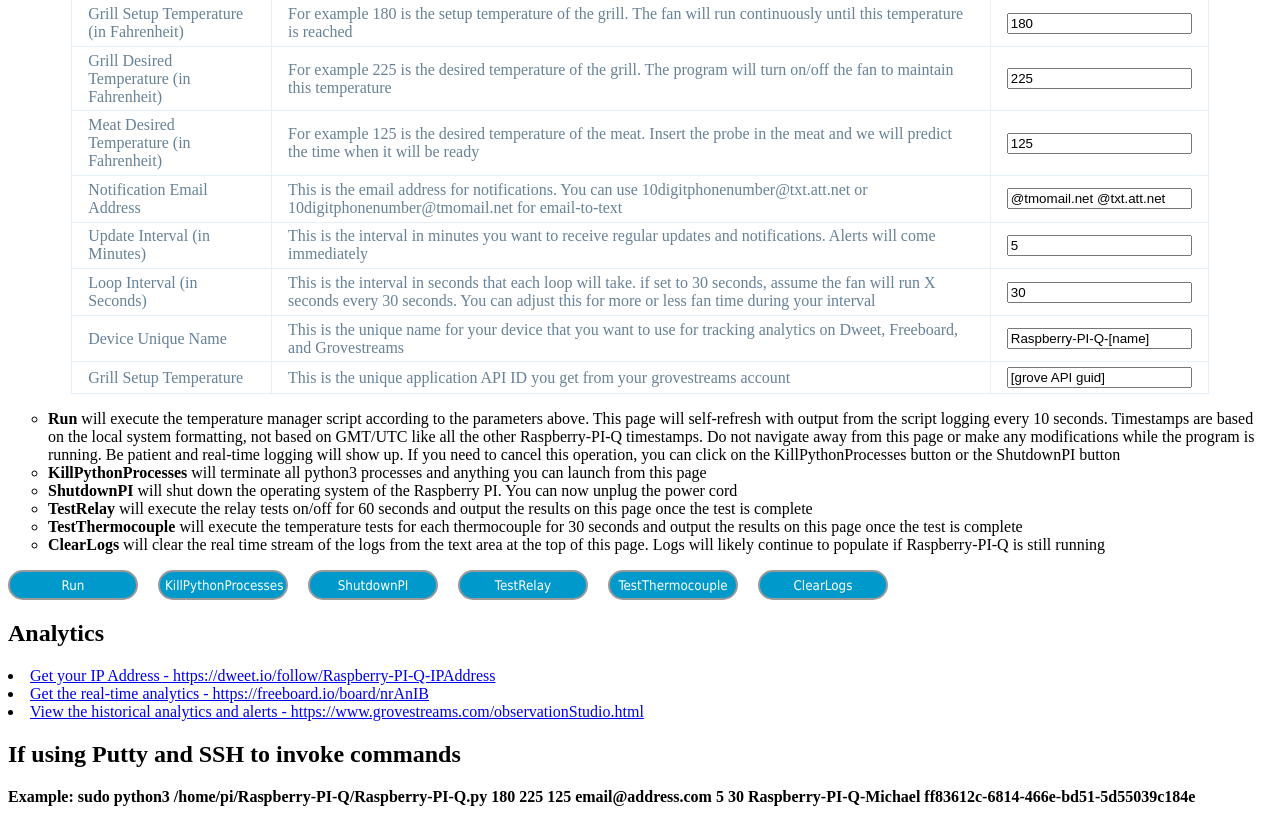
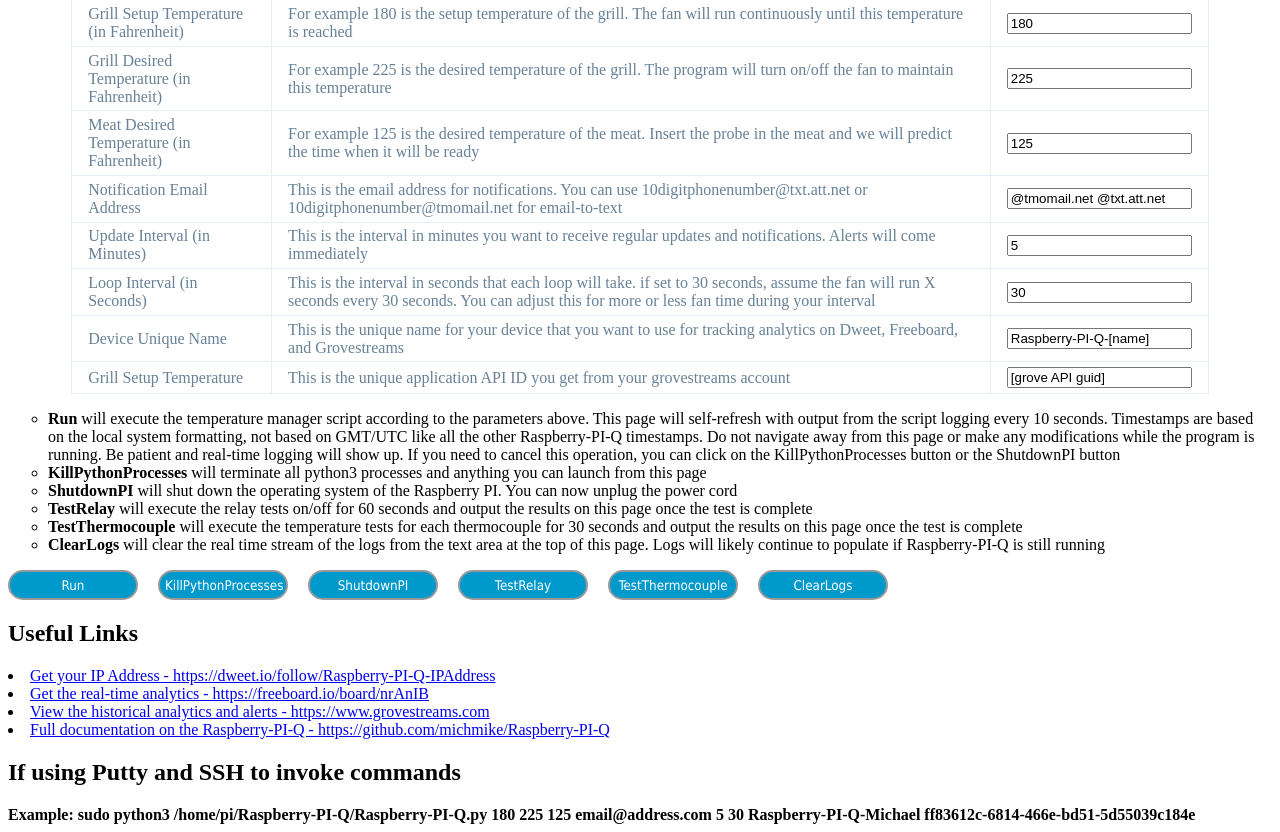
Before and after one commit to michmike/Raspberry-PI-Q, a PHP site: page / in a window 1280 px wide. Shown: the part 290-1122 px from the top of the page. Before the commit the page ends 1096 px from the top, so only its background shows below. Run offline with PHP 8.4, Linux system fonts and the light colour scheme; data that the repository does not hold is empty; some libraries are stand-ins or nearby versions.

Commit message:
Add files via upload

```diff
--- a/index.php
+++ b/index.php
@@ -172,10 +172,11 @@
 		<input type="button" value="ClearLogs" onclick="ClearLogs();"/>
 	</form>
 
-	<h2>Analytics</h2>
+	<h2>Useful Links</h2>
 	<li><a target="new" href="https://dweet.io/follow/Raspberry-PI-Q-IPAddress">Get your IP Address - https://dweet.io/follow/Raspberry-PI-Q-IPAddress</a>
 	<li><a target="new" href="https://freeboard.io/board/nrAnIB">Get the real-time analytics - https://freeboard.io/board/nrAnIB</a>
-	<li><a target="new" href="https://www.grovestreams.com">View the historical analytics and alerts - https://www.grovestreams.com/observationStudio.html</a>
+	<li><a target="new" href="https://www.grovestreams.com">View the historical analytics and alerts - https://www.grovestreams.com</a>
+	<li><a target="new" href="https://github.com/michmike/Raspberry-PI-Q">Full documentation on the Raspberry-PI-Q - https://github.com/michmike/Raspberry-PI-Q</a>
 
 	<h2>If using Putty and SSH to invoke commands</h2>
 	<b>Example: sudo python3 /home/pi/Raspberry-PI-Q/Raspberry-PI-Q.py 180 225 125 email@address.com 5 30 Raspberry-PI-Q-Michael ff83612c-6814-466e-bd51-5d55039c184e</b>
```
